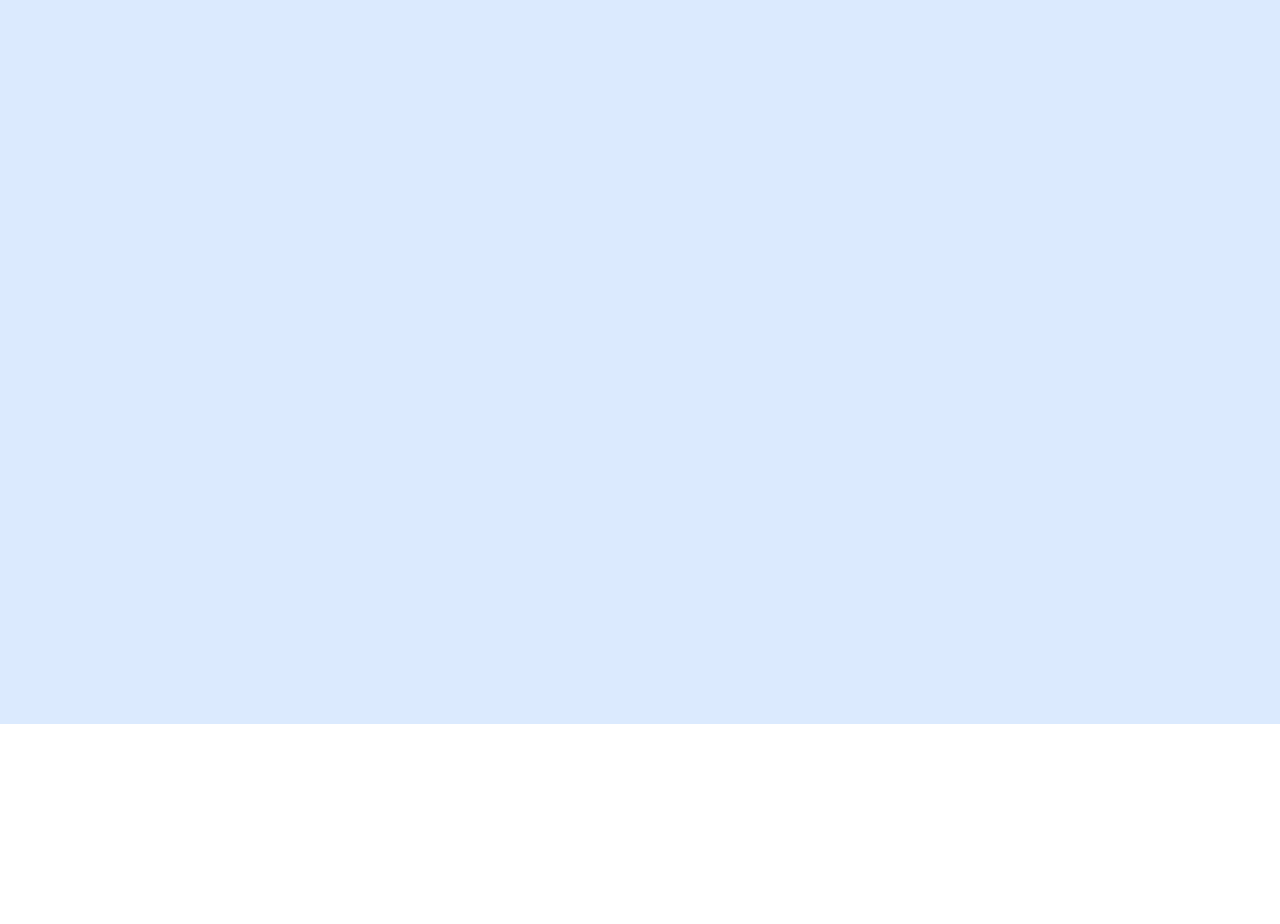
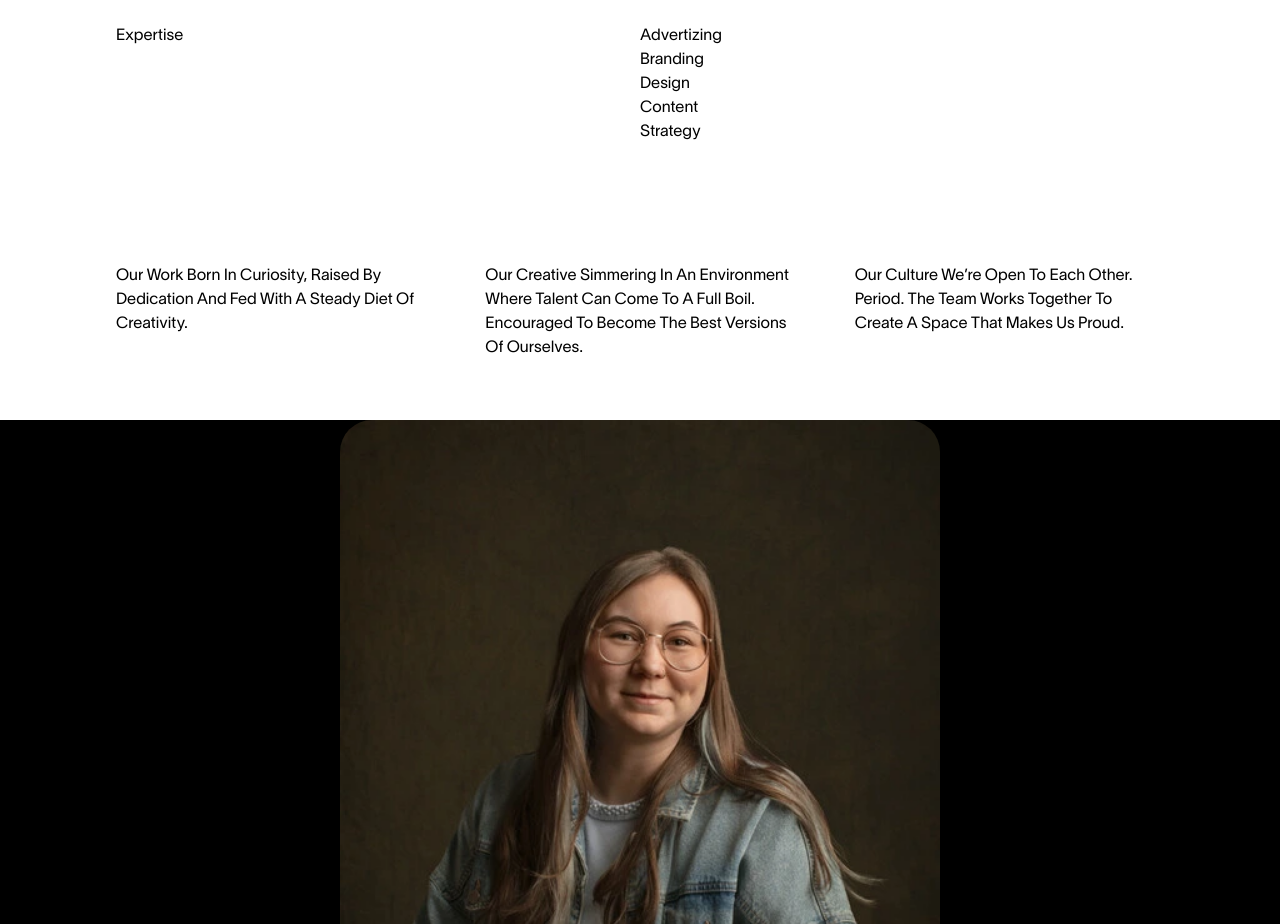
Before and after one commit to ayan-codee/K72, a React (Vite) app: page /agence in a window 1280 px wide. Shown: the part 1800-2724 px from the top of the page. Before the commit the page ends 2524 px from the top, so only its background shows below. Built offline with nearby package versions, Linux system fonts and the light colour scheme.

Commit message:
anim pages

```diff
--- /dev/null
+++ b/src/components/agence/sec2-text.jsx
@@ -0,0 +1,28 @@
+import React from 'react'
+
+const Sec2text = () => {
+  return (
+    <>
+     <div className='flex lg:py-20 py-10  w-full'>
+          <div className='w-1/2'>
+            <p>expertise</p>
+          </div>
+          <div className='w-1/2'>
+            <p>advertizing</p>
+            <p>branding</p>
+            <p>design</p>
+            <p>content</p>
+            <p>strategy</p>
+          </div>
+        </div>
+
+        <div className='w-full lg:flex lg:flex-row py-10 md:flex md:flex-row flex flex-col gap-15 '>
+          <p className='lg:w-1/3 md:w-1/3 w-full'>Our Work Born in curiosity, raised by dedication and fed with a steady diet of creativity.</p>
+          <p className='lg:w-1/3 md:w-1/3 w-full'>Our Creative  Simmering in an environment where talent can come to a full boil. Encouraged to become the best versions of ourselves.</p>
+          <p className='lg:w-1/3 md:w-1/3 w-full'>Our Culture We’re open to each other. Period. The team works together to create a space that makes us proud.</p>
+        </div>
+    </>
+  )
+}
+
+export default Sec2text
--- a/src/pages/Agence.jsx
+++ b/src/pages/Agence.jsx
@@ -10,6 +10,7 @@ import img4 from '/images/character/MEGGIE_480X640_2.webp'
 import img5 from '/images/character/MEL_480X640.webp'
 import img6 from '/images/character/Michele_480X640.webp'
 import img7 from '/images/character/Olivier_480x640.webp'
+import Sec2text from '../components/agence/sec2-text';
 
 
 const Agence = () => {
@@ -42,6 +43,7 @@ const Agence = () => {
     }, [imgArr])
   }
 
+  const imgref = useRef(null)
 
   useGSAP(() => {
     let mm = gsap.matchMedia();
@@ -63,6 +65,19 @@ const Agence = () => {
             }
             imgRef.current.src = imgArr[imgIndex];
           }
+        }
+      });
+    });
+
+    gsap.utils.toArray('.card').forEach((card) => {
+      gsap.to(card, {
+        scrollTrigger: {
+          trigger: card,
+          start: 'top top',
+          pin: true,
+          pinSpacing: false, // Ek ke baad ek upar aakar rukne ke liye
+          scrub: true,
+          end: '+=100%',
         }
       });
     });
@@ -97,8 +112,24 @@ const Agence = () => {
       </div>
 
       {/* section 2 start */}
-      <div className="section-2 h-screen bg-blue-100">
+      <div className="section-2 text-black lg:w-[85%]  w-full capitalize text-1xl mx-auto p-5 ">
+       <Sec2text/>
+      </div>
 
+      {/* section 3 start */}
+      <div className='w-full bg-black'>
+        <div ref={imgref} className='card h-[100vh] relative z-10'>
+          <img className='h-full rounded-4xl mx-auto' src="/images/character/CAMILLE_480X640_2.webp" alt="" />
+        </div>
+        <div ref={imgref} className=' card h-[100vh] relative z-11'>
+          <img className='h-full rounded-4xl mx-auto' src="/images/character/Carl_480x640.webp" alt="" />
+        </div>
+        <div ref={imgref} className='card h-[100vh] relative z-12'>
+          <img className='h-full rounded-4xl mx-auto' src="/images/character/ChantalG_480x640.webp" alt="" />
+        </div>
+        <div className='card h-[100vh] relative z-13'>
+          <img className='h-full rounded-4xl mx-auto' src="/images/character/joel_480X640_3.webp" alt="" />
+        </div>
       </div>
     </div>
   )
```
Lines whose indentation alone changed are shown as unchanged.
